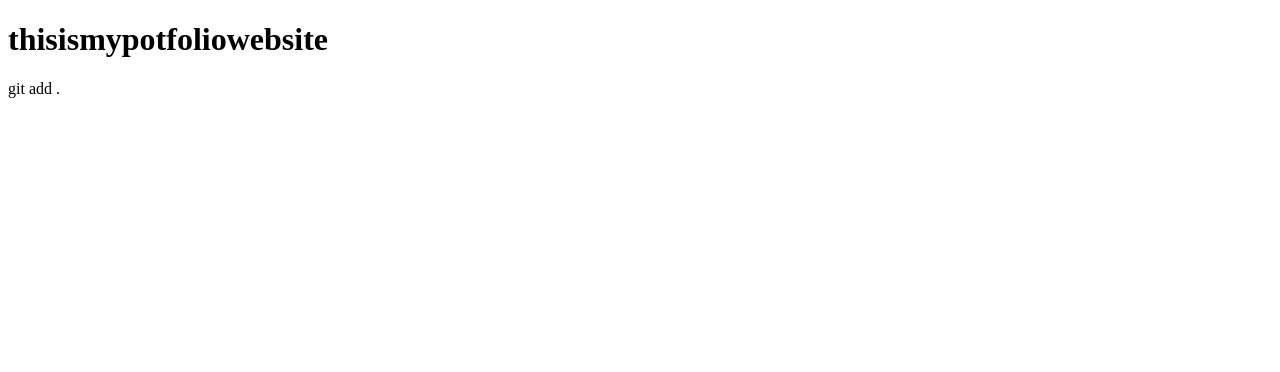
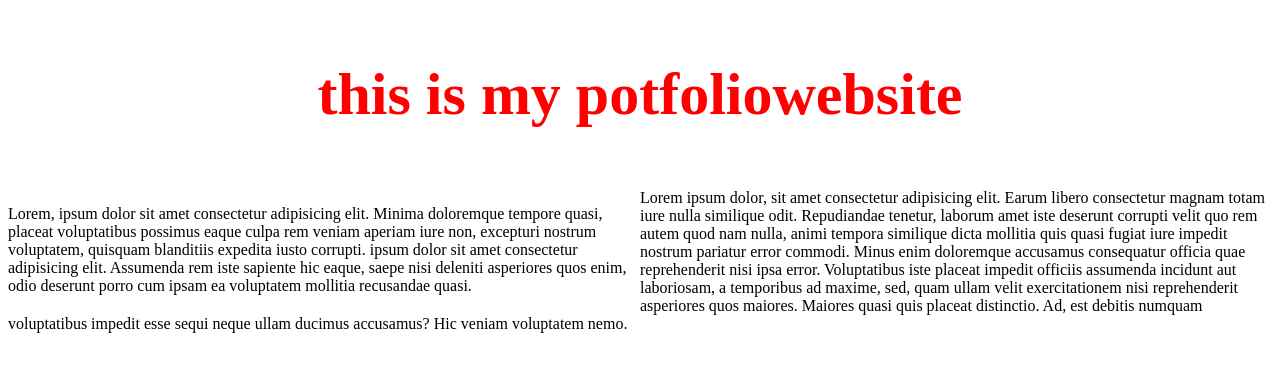
Before and after one commit to shackiemacy/mypotfoliopage, a plain HTML site: page index.html in a window 1280 px wide. Drawn offline with Linux system fonts and the light colour scheme.

Commit message:
first commit

```diff
--- a/index.html
+++ b/index.html
@@ -6,8 +6,11 @@
     </title>
     </head>
        <body>
-           <h1>thisismypotfoliowebsite</h1>
-           git add .
+           <h3 style=" color:red; text-align: center;font-size: 60px; "> this is my potfoliowebsite</h3>
+          <p style="width:50% ;float:left">Lorem, ipsum dolor sit amet consectetur adipisicing elit. Minima doloremque tempore quasi, placeat voluptatibus possimus eaque culpa rem veniam aperiam iure non, excepturi nostrum voluptatem, quisquam blanditiis expedita iusto corrupti.
+              ipsum dolor sit amet consectetur adipisicing elit. Assumenda rem iste sapiente hic eaque, saepe nisi deleniti asperiores quos enim, odio deserunt porro cum ipsam ea voluptatem mollitia recusandae quasi.
+          </p>
+          <p>Lorem ipsum dolor, sit amet consectetur adipisicing elit. Earum libero consectetur magnam totam iure nulla similique odit. Repudiandae tenetur, laborum amet iste deserunt corrupti velit quo rem autem quod nam nulla, animi tempora similique dicta mollitia quis quasi fugiat iure impedit nostrum pariatur error commodi. Minus enim doloremque accusamus consequatur officia quae reprehenderit nisi ipsa error. Voluptatibus iste placeat impedit officiis assumenda incidunt aut laboriosam, a temporibus ad maxime, sed, quam ullam velit exercitationem nisi reprehenderit asperiores quos maiores. Maiores quasi quis placeat distinctio. Ad, est debitis numquam voluptatibus impedit esse sequi neque ullam ducimus accusamus? Hic veniam voluptatem nemo.</p>
        </body>
 
-</html>
+    </html>
```
